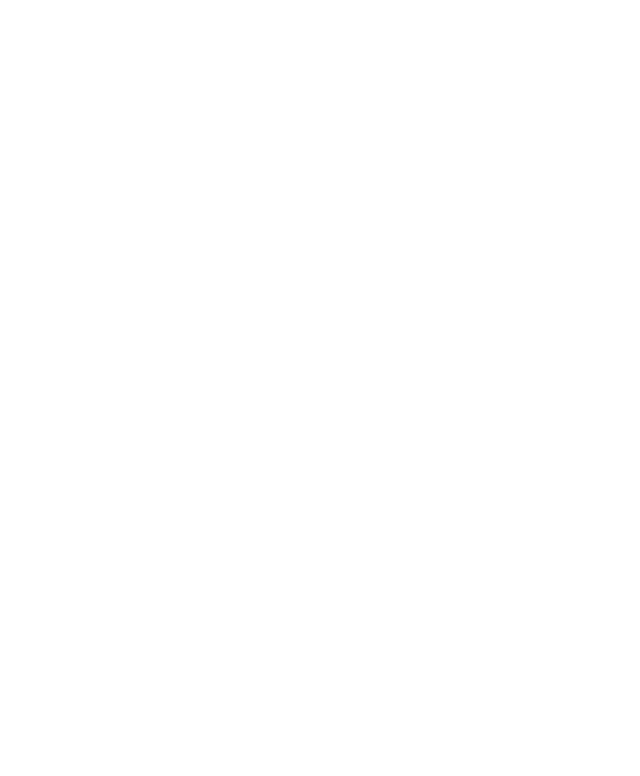
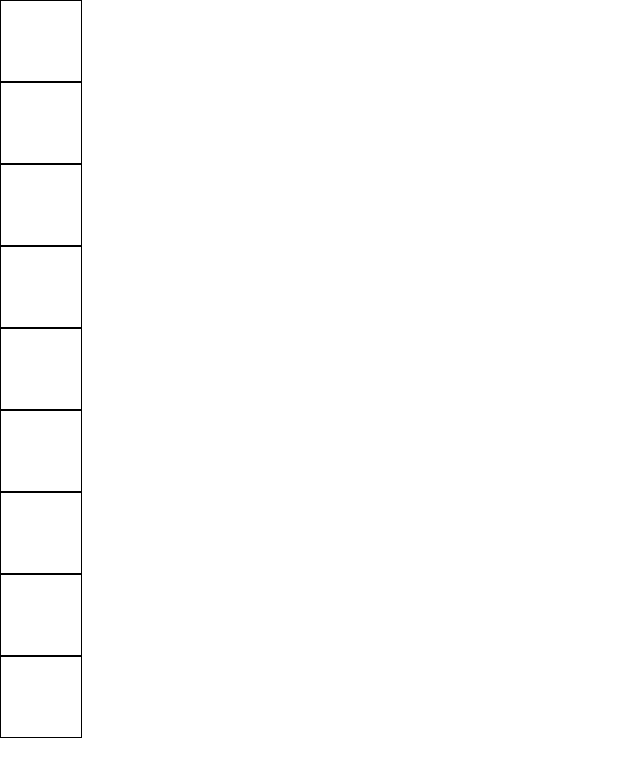
Before and after one commit to davey-e/react_noughts_and_crosses_lab, a React (Create React App) app: page / in a window 1280 px wide. Shown: the top 776 px of the page, without its empty margins (0-640 px from the left). Built offline with nearby package versions, Linux system fonts and the light colour scheme.

Commit message:
performed styling on squares, showing border and background

```diff
--- /dev/null
+++ b/src/components/Square.css
@@ -0,0 +1,6 @@
+.white-square {
+    border: solid black 0.05rem;
+    background-color: white;
+    height: 5rem;
+    width: 5rem;
+}
--- a/src/components/Square.js
+++ b/src/components/Square.js
@@ -1,4 +1,5 @@
 import React from 'react';
+import './Square.css';
 
 const Square = (props) => {
     return <div className={props.colour}/>
```
